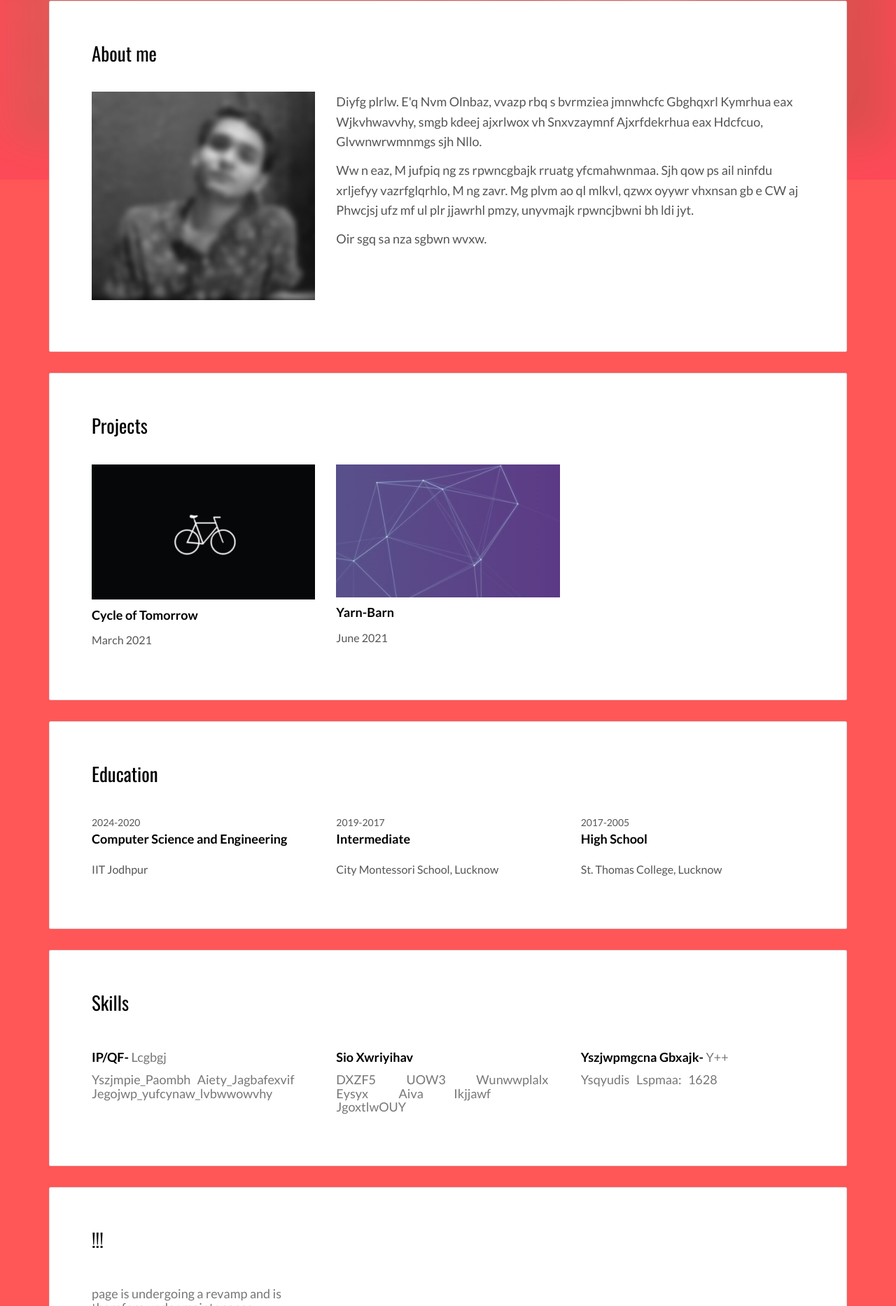
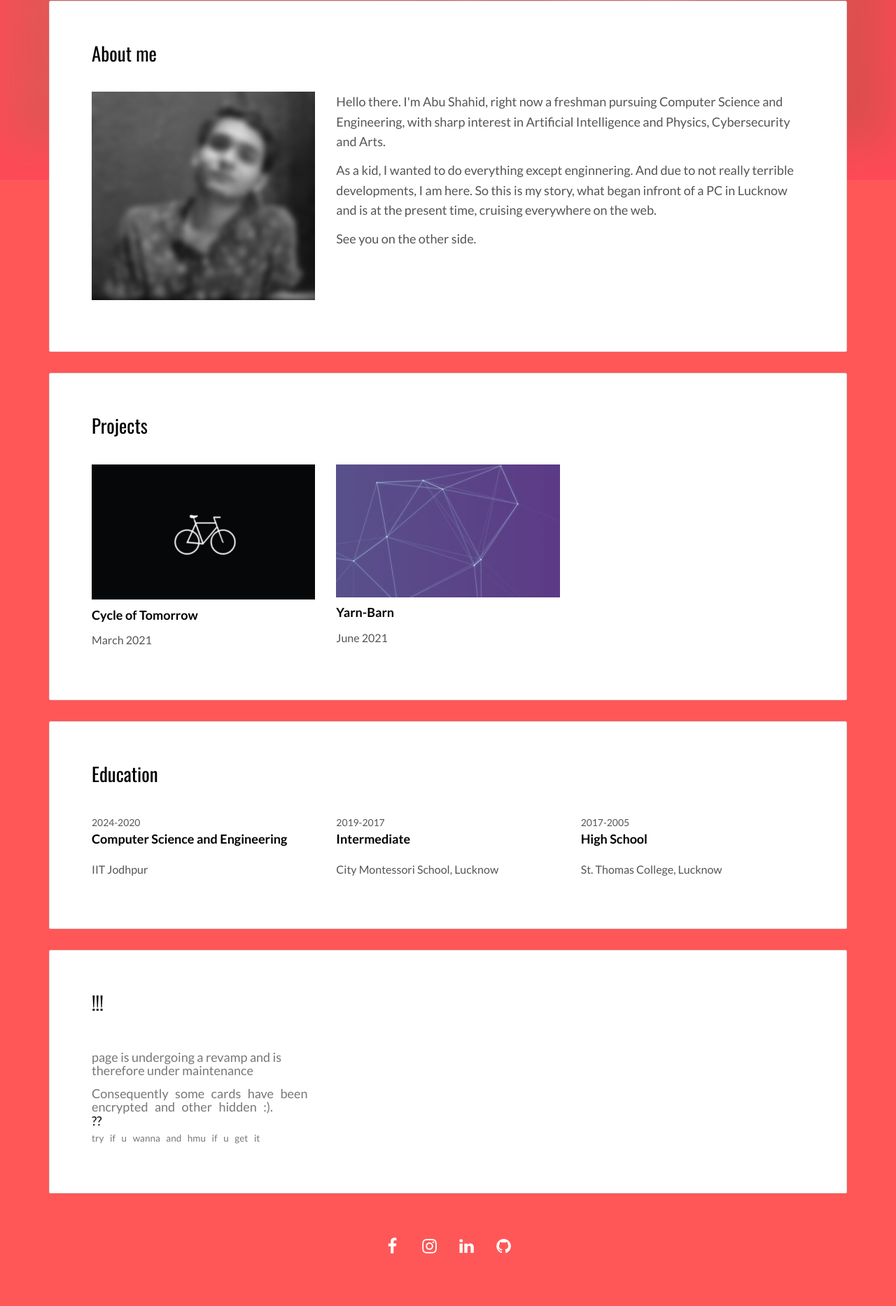
Before and after one commit to ceyxasm/ceyxasm, a plain HTML site: page index.html in a window 1280 px wide. Shown: the part 303-2170 px from the top of the page at 70% size. Drawn offline with nearby package versions, Linux system fonts and the light colour scheme.

Commit message:
reverting

```diff
--- a/index.html
+++ b/index.html
@@ -63,11 +63,11 @@
               </div>
               <div class="col-md-8" style=" font-size: 18px;">
 
-              <p>Diyfg plrlw. E'q Nvm Olnbaz, vvazp rbq s bvrmziea jmnwhcfc Gbghqxrl Kymrhua eax Wjkvhwavvhy,
-                smgb kdeej ajxrlwox vh Snxvzaymnf Ajxrfdekrhua eax Hdcfcuo, Glvwnwrwmnmgs sjh Nllo.  </p>
-              <p>Ww n eaz, M jufpiq ng zs rpwncgbajk rruatg yfcmahwnmaa. Sjh qow ps ail ninfdu xrljefyy vazrfglqrhlo, M ng zavr.
-                Mg plvm ao ql mlkvl, qzwx oyywr vhxnsan gb e CW aj Phwcjsj ufz mf ul plr jjawrhl pmzy, unyvmajk rpwncjbwni bh ldi jyt.  </p>
-              <p>Oir sgq sa nza sgbwn wvxw.</p>
+                <p>Hello there. I'm Abu Shahid, right now a freshman pursuing Computer Science and Engineering,
+                  with sharp interest in Artificial Intelligence and Physics, Cybersecurity and Arts. </p>
+                <p>As a kid, I wanted to do everything except enginnering. And due to not really terrible developments, I am here.
+                  So this is my story, what began infront of a PC in Lucknow and is at the present time, cruising everywhere on the web.  </p>
+                <p>See you on the other side.</p>
               </div>
             </div>
           </div>
@@ -157,29 +157,10 @@
         </div> <!--education-->
 
 
-        <div class="card"> <!---skills-->
+        <!--<div class="card">
           <div class="card-block">
             <h2>Skills</h2>
             <div class="row">
-
-              <div class="col-md-4">
-                <div class="language-experience">
-                  <h3 class="h5">IP/QF-<small>   Lcgbgj</small></h3>
-                  <h3 class="h5" style="word-spacing: 6px;">
-                    <small>Yszjmpie_Paombh Aiety_Jagbafexvif Jegojwp_yufcynaw_lvbwwowvhy</small>
-                  </h3>
-                </div>
-              </div>
-
-
-              <div class="col-md-4">
-                <div class="language-experience">
-                  <h3 class="h5">Sio Xwriyihav  </h3>
-                  <h3 class="h5" style="word-spacing: 40px;">
-                    <small>DXZF5   UOW3  Wunwwplalx  Eysyx  Aiva Ikjjawf   JgoxtlwOUY</small>
-                  </h3>
-                </div>
-              </div>
 
               <div class="col-md-4">
                 <div class="language-experience">
@@ -190,10 +171,9 @@
                 </div>
               </div>
 
-
             </div>
           </div>
-        </div>
+        </div>--> <!---skills-->
 
         <div class="card"> <!---cipher-->
           <div class="card-block">
```
Also changed, not shown: assets/images/me.jpg (added), 1 other file.
